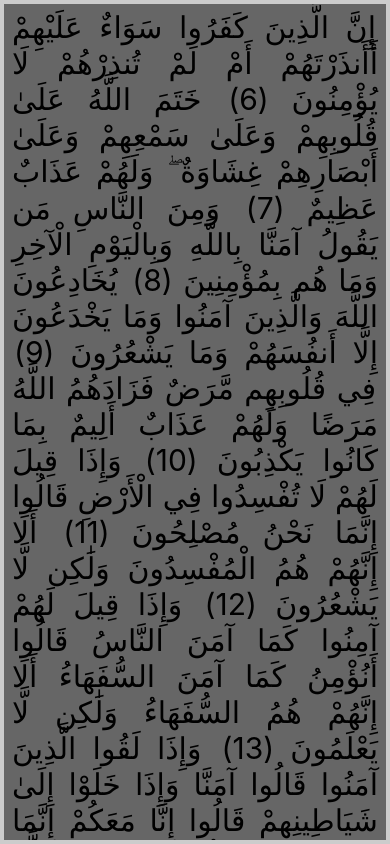
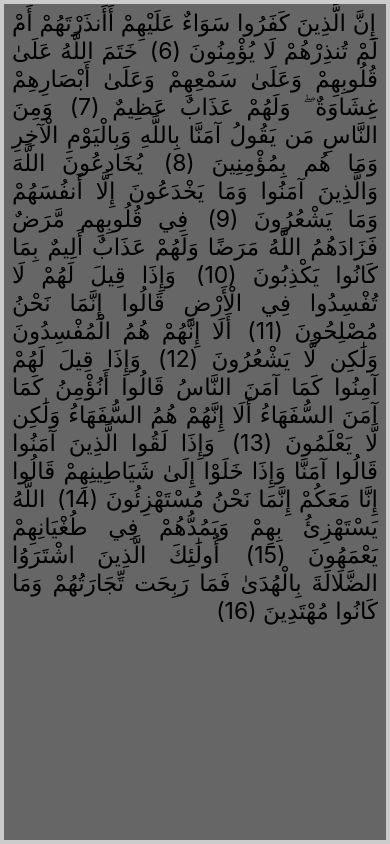
Before and after one commit to Tysseer/Dawem, a React Native app: screen / in a window 390 px wide. Built offline with nearby package versions, Linux system fonts and the light colour scheme.

Commit message:
more font size adjustment

```diff
--- a/app/js/subComponents/AyahRenderer.js
+++ b/app/js/subComponents/AyahRenderer.js
@@ -33,7 +33,7 @@ export default class AyahRenderer extends Component {
 }
 const styles = StyleSheet.create({
   ayahStyle: {
-    fontSize: 30,
+    fontSize: 23,
     padding: 2,
   },
 });
```
